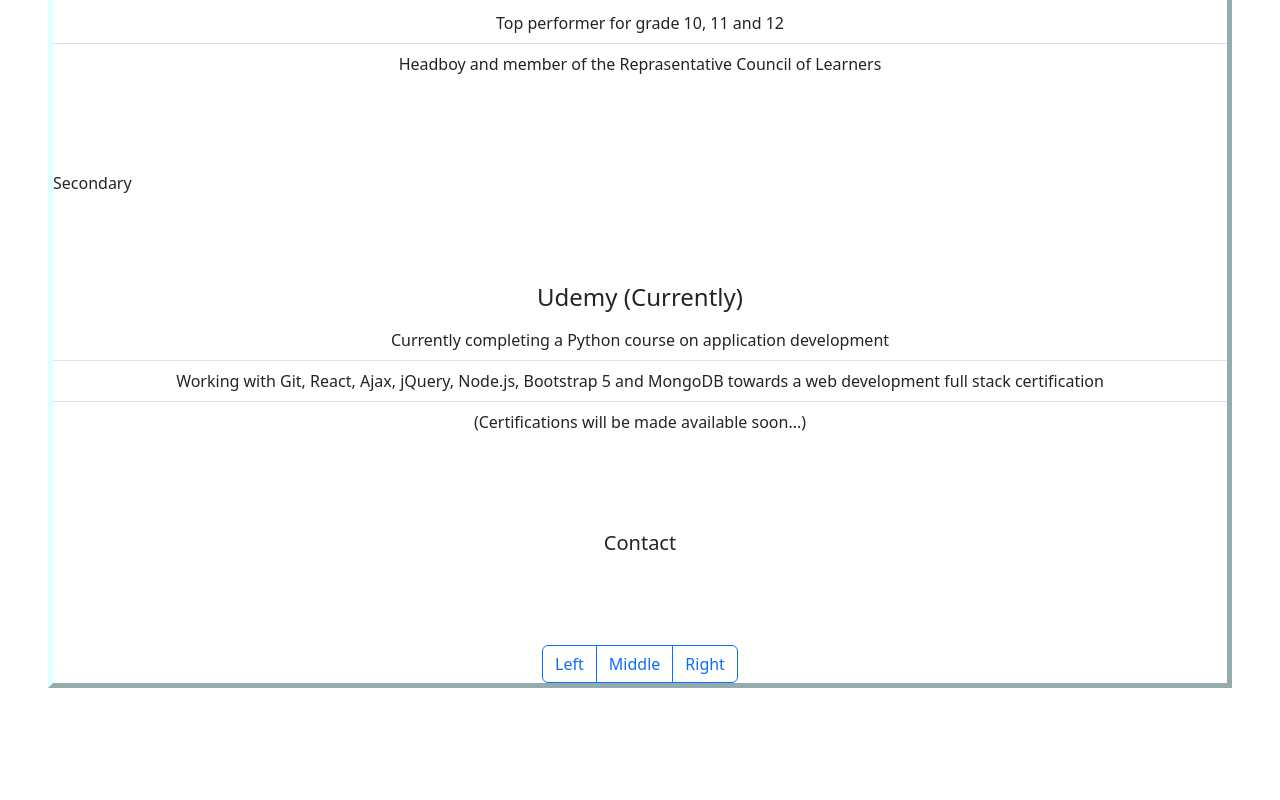
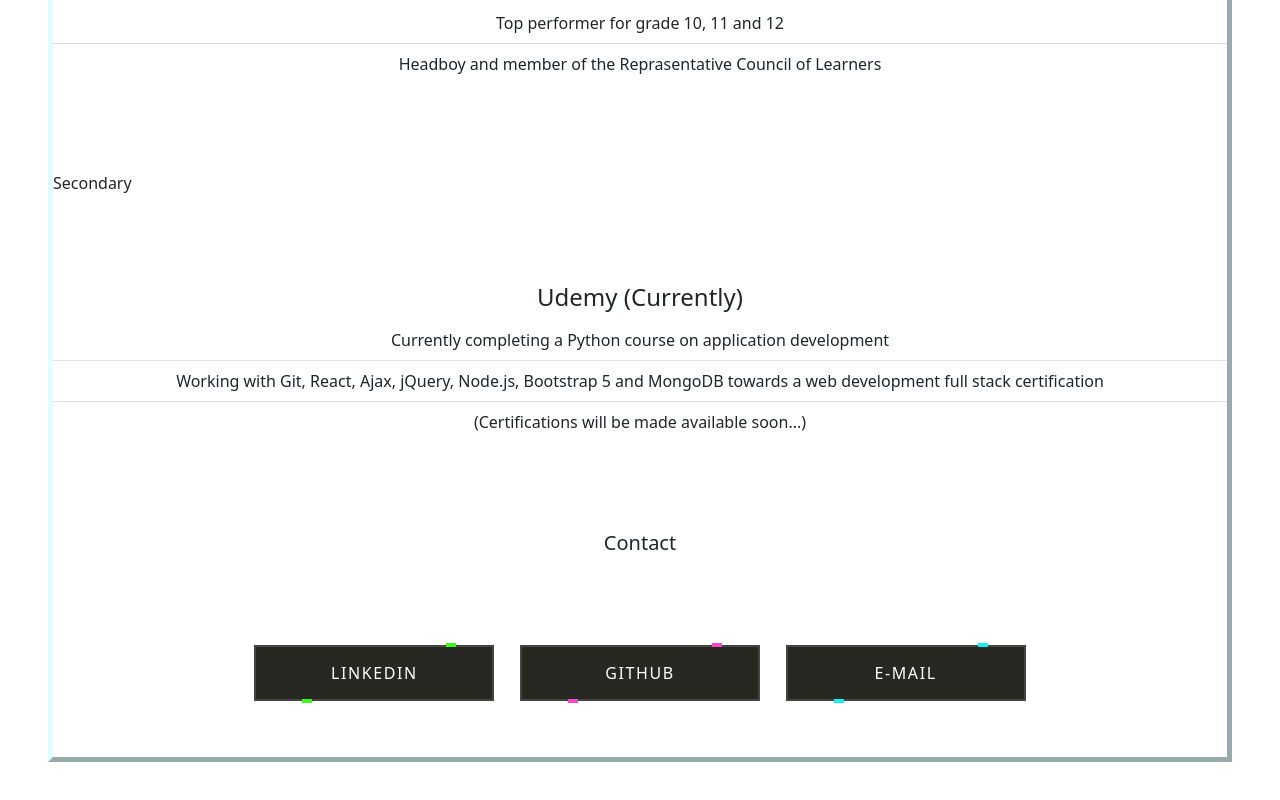
Before and after one commit to AcaJones-786/ammaarpeerbhai.github.io, a plain HTML site: page index.html in a window 1280 px wide. Shown: the part 2792-3592 px from the top of the page. Before the commit the page ends 3528 px from the top, so only its background shows below. Drawn offline with nearby package versions, Linux system fonts and the light colour scheme.

Commit message:
Updated documents, images and contact buttons

```diff
--- a/CSS/styles.css
+++ b/CSS/styles.css
@@ -2,10 +2,20 @@
   .banner { grid-template-columns: repeat(2, auto);}
   .main {margin: 1em;}
   #intro{padding: 0; margin: 0;}
+
+}
+@media(max-width: 500px){
+    #contact_list{
+        list-style: none;
+        padding: 0;
+        display: flex;
+        flex-direction: column;
+    }
 }
 @media (min-width: 1500px) {
     .banner { grid-template-columns: repeat(2, auto);}
     .main {padding: 5em;}
+
 }
 .main{
     margin: 3em;
@@ -73,3 +83,121 @@ ul{
 .heading{
     text-align: center;
 }
+
+
+
+
+
+.btnContact {
+    position: relative;
+    background: #444;
+    color: #fff;
+    text-decoration: none;
+    text-transform: uppercase;
+    border: none;
+    letter-spacing: 0.1rem;
+    font-size: 1rem;
+    padding: 1rem 3rem;
+    transition: 0.2s;
+    width: 15em;
+}
+
+.btnContact:hover {
+letter-spacing: 0.2rem;
+padding: 1.1rem 3.1rem;
+background: var(--clr);
+color: var(--clr);
+/* box-shadow: 0 0 35px var(--clr); */
+animation: box 3s infinite;
+}
+
+.btnContact::before {
+content: "";
+position: absolute;
+inset: 2px;
+background: #272822;
+}
+
+.btnContact span {
+position: relative;
+z-index: 1;
+}
+.btnContact i {
+position: absolute;
+inset: 0;
+display: block;
+}
+
+.btnContact i::before {
+content: "";
+position: absolute;
+width: 10px;
+height: 2px;
+left: 80%;
+top: -2px;
+border: 2px solid var(--clr);
+background: #272822;
+transition: 1.0s;
+}
+
+.btnContact:hover i::before {
+width: 15px;
+left: 20%;
+animation: move 3s infinite;
+}
+
+.btnContact i::after {
+content: "";
+position: absolute;
+width: 10px;
+height: 2px;
+left: 20%;
+bottom: -2px;
+border: 2px solid var(--clr);
+background: #272822;
+transition: 1.0s;
+}
+
+.btnContact:hover i::after {
+width: 15px;
+left: 80%;
+animation: move 3s infinite;
+}
+
+@keyframes move {
+0% {
+    transform: translateX(0);
+}
+50% {
+    transform: translateX(5px);
+}
+100% {
+    transform: translateX(0);
+}
+}
+
+@keyframes box {
+0% {
+    box-shadow: #27272c;
+}
+50% {
+    box-shadow: 0 0 25px var(--clr);
+}
+100% {
+    box-shadow: #27272c;
+}
+}
+
+#contact{
+    margin-bottom: 5vh;
+    display: flex;
+    flex-direction: column;
+    gap: 2rem;
+    align-items: center;
+}
+#contact_list{
+    list-style: none;
+    padding: 0;
+    display: inline-flex;
+    grid-gap: 2vw;
+}
--- a/index.html
+++ b/index.html
@@ -51,8 +51,8 @@
                     <li><p>Currently studying towards a Bachelors in Computing (BCOMP) at Belgium Campus ITversity</p></li>
 
                     <li>
-                      <a href=""><button>Academic Transcript</button></a>
-                      <a href=""><button>CV</button></a>
+                      <a href="files/transcripts.pdf" target="_blank"><button>Academic Transcript</button></a>
+                      <a href="files/CV.pdf"  target="_blank"><button>CV</button></a>
                       <a href=""><button>Contact Me</button></a>
                     </li>
                   </ul>
@@ -195,12 +195,20 @@
 
 
             <h5 class="section_heading">Contact</h5>
-            <div class="btn-group" role="group" aria-label="Basic outlined example">
-              <button type="button" class="btn btn-outline-primary">Left</button>
-              <button type="button" class="btn btn-outline-primary">Middle</button>
-              <button type="button" class="btn btn-outline-primary">Right</button>
+
+            <div id="contact">
+              <ul id="contact_list">
+                <li><a href="https://www.linkedin.com/in/ammaar-peerbhai-831371126" target="_blank">
+                <button class="btnContact" style="--clr:#39FF14"><span>LinkedIn</span><i></i></button>
+              </a></li>
+                <li><a href="https://github.com/AcaJones-786" target="_blank">
+                <button class="btnContact" style="--clr:#FF44CC"><span>GitHub</span><i></i></button>
+              </a></li>
+                <li><a href="mailto:apeerbhai24@gmail.com" target="_blank">
+                <button class="btnContact" style="--clr:#0FF0FC"><span>E-Mail</span><i></i></button>
+              </a></li>
+              </ul>
             </div>
-
 
 
           </section>
```
Also changed, not shown: 2 other files.
